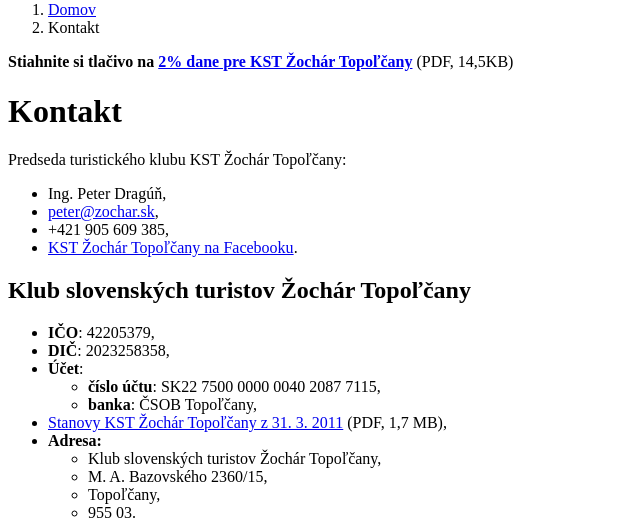
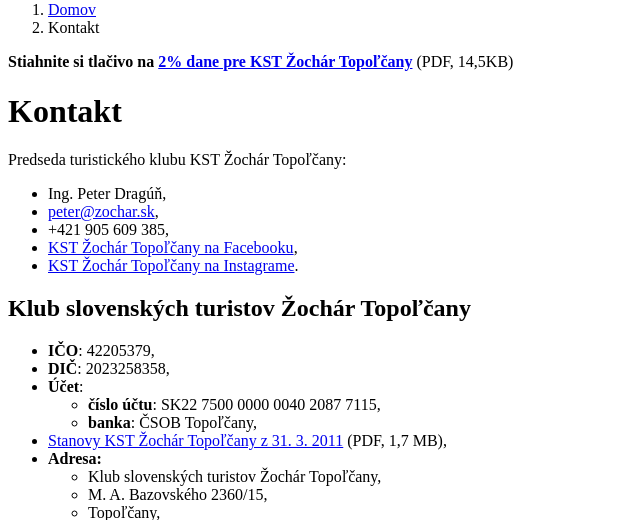
Before and after one commit to pdragun/kstzochar, a Symfony app: template templates/contact/index.html.twig in a window 1280 px wide. Shown: the part 939-1459 px from the top of the page, without its empty margins (0-640 px from the left). Run offline with Twig, Linux system fonts and the light colour scheme; the template is opened without the code that fills it, so the values that code supplies are empty; some libraries are stand-ins or nearby versions.

Commit message:
Add link to Instagram.

```diff
--- a/templates/contact/index.html.twig
+++ b/templates/contact/index.html.twig
@@ -16,7 +16,8 @@
 	<li>Ing. Peter Dragúň,</li>
  	<li><a href="mailto:peter@zochar.sk">peter@zochar.sk</a>,</li>
 	<li>+421 905 609 385,</li>
-	<li><a href="//www.facebook.com/KSTZochar/">KST Žochár Topoľčany na Facebooku</a>.</li>
+	<li><a href="https://www.facebook.com/KSTZochar/">KST Žochár Topoľčany na Facebooku</a>,</li>
+	<li><a href="https://www.instagram.com/kstzochar/">KST Žochár Topoľčany na Instagrame</a>.</li>
 </ul>
 <h2>Klub slovenských turistov Žochár Topoľčany</h2>
 <ul>
```
